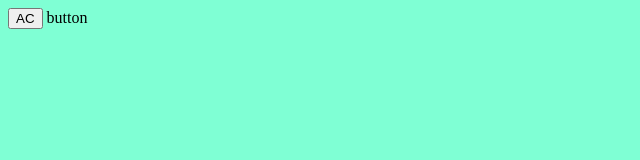
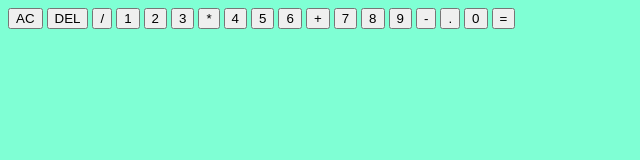
Before and after one commit to DamilolaF/my-calculator, a plain HTML site: page New folder/index.html in a window 1280 px wide. Shown: the whole page, without its empty margins (0-640 px from the left). Drawn offline with Linux system fonts and the light colour scheme.

Commit message:
initial commit

```diff
--- a/New folder/index.html
+++ b/New folder/index.html
@@ -14,7 +14,26 @@
             <div data-current class="input-current"></div>
         </div>
         <button clear-data class="two-space">AC</button>
-        button
+        <button data-delete>DEL</button>
+        <button data-operation>/</button>
+        <button data-num>1</button>
+        <button data-num>2</button>
+        <button data-num>3</button>
+        <button data-operation>*</button>
+        <button data-num>4</button>
+        <button data-num>5</button>
+        <button data-num>6</button>
+        <button data-operation>+</button>
+        <button data-num>7</button>
+        <button data-num>8</button>
+        <button data-num>9</button>
+        <button data-operation>-</button>
+        <button data-num>.</button>
+        <button data-num>0</button>
+        <button data-equals class="double-space">=</button>
+
+
+
     </main>
 </body>
 <script src="/script.js"></script>
```
